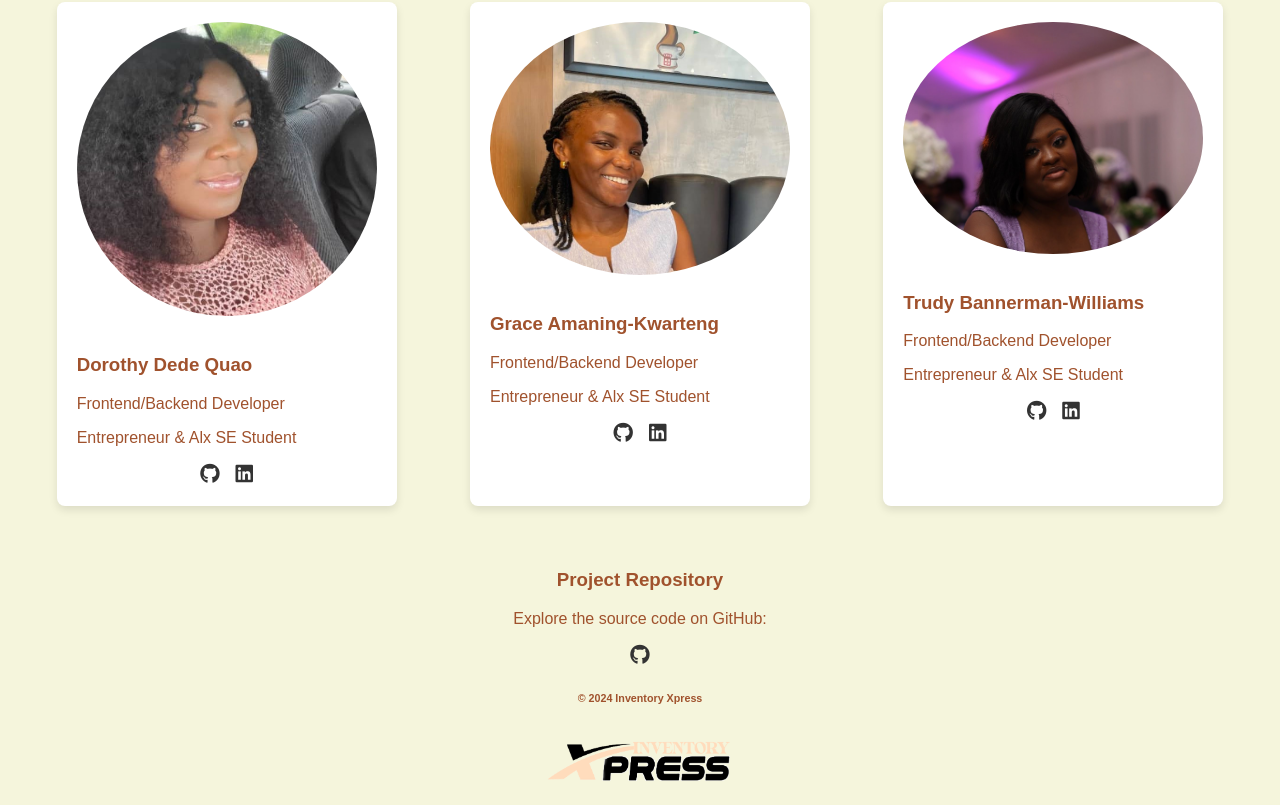
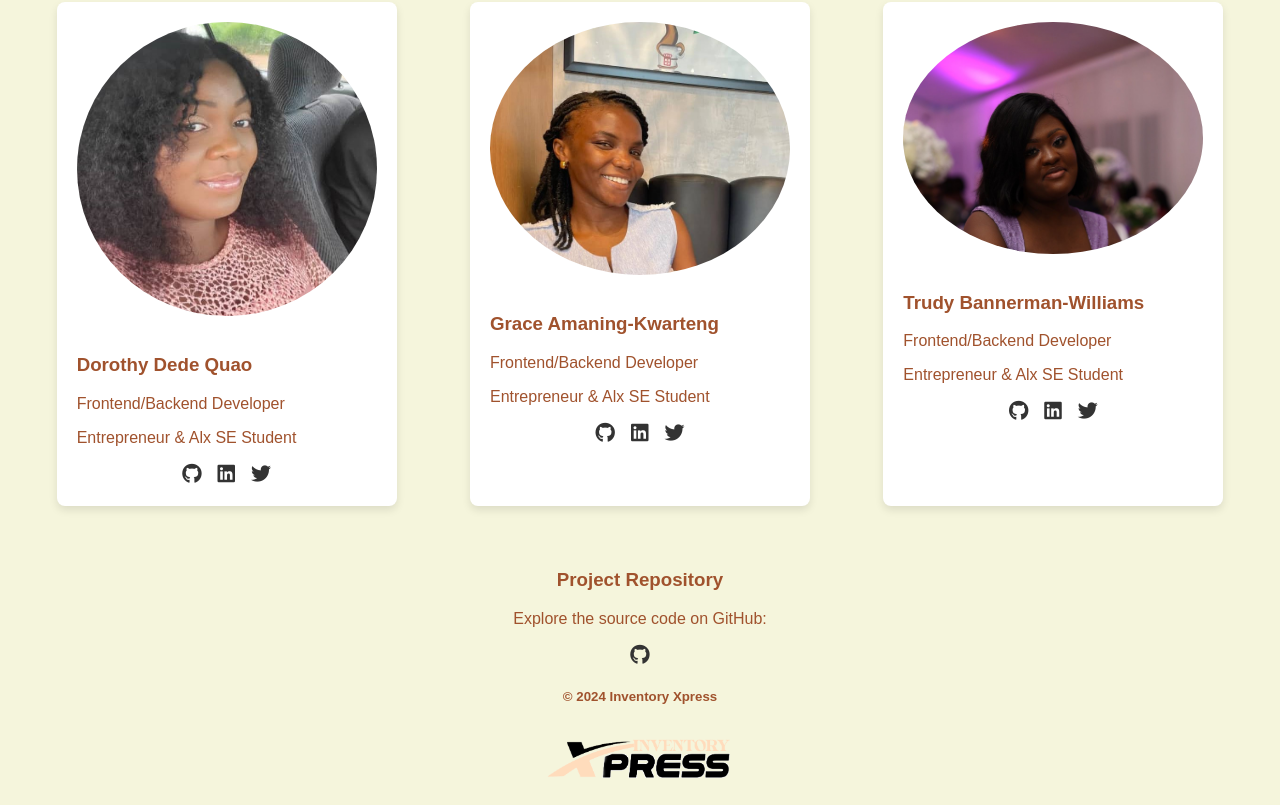
Before and after one commit to Dedeyd70/Inventory_Xpress, a website: page public/about.html in a window 1280 px wide. Shown: the part 361-1166 px from the top of the page. Drawn offline with Linux system fonts and the light colour scheme.

Commit message:
Update about.html

```diff
--- a/public/about.html
+++ b/public/about.html
@@ -118,6 +118,7 @@
                         <div class="social-icons">
                             <a href="https://github.com/dedeyd70" target="_blank" class="social-icon"><i class="fab fa-github"></i></a>
                             <a href="https://www.linkedin.com/in/dorothy-dede-quao-6378ab20b/" target="_blank" class="social-icon"><i class="fab fa-linkedin"></i></a>
+                            <a href="https://x.com/Dede_tech?t=SnAkTJUKN0ym45Snqi0wjQ&s=08" target="_blank" class="social-icon"><i class="fab fa-twitter"></i></a>
                         </div>
                     </div>
                     <div class="team-member">
@@ -128,6 +129,7 @@
                         <div class="social-icons">
                             <a href="https://github.com/Im-adom" target="_blank" class="social-icon"><i class="fab fa-github"></i></a>
                             <a href="https://www.linkedin.com/in/grace-amaning-kwarteng" target="_blank" class="social-icon"><i class="fab fa-linkedin"></i></a>
+                             <a href="https://x.com/GraceAmaningKw2?t=TwJYEyjXUYJfkbYuUVwy2w&s=08" target="_blank" class="social-icon"><i class="fab fa-twitter"></i></a>
                         </div>
                     </div>
                     <div class="team-member">
@@ -138,6 +140,7 @@
                         <div class="social-icons">
                             <a href="https://github.com/TrudyB-T" target="_blank" class="social-icon"><i class="fab fa-github"></i></a>
                             <a href="https://www.linkedin.com/in/trudy-bannerman-williams-81a6ba24a"  target="_blank" class="social-icon"><i class="fab fa-linkedin"></i></a>
+                            <a href="https://x.com/code_tru?t=FSDt2WM9j3Tdj5u-wTtqhw&s=08" target="_blank" class="social-icon"><i class="fab fa-twitter"></i></a>
                         </div>
                     </div>
                 </div>
@@ -149,7 +152,7 @@
                 <p>Explore the source code on GitHub:</p>
                 <a href="https://github.com/Im-adom/Inventory_Xpress" target="_blank"  class="social-icon"><i class="fab fa-github"></i></a>
             </section>
-            <h6 class="fs-6 fw-bold">&copy; 2024 Inventory Xpress</h6>
+            <h5 class="fs-6 fw-bold">&copy; 2024 Inventory Xpress</h5>
             <img src="InventoryXpresslogo.png" class="logo">
         </footer>
     </body>
```
